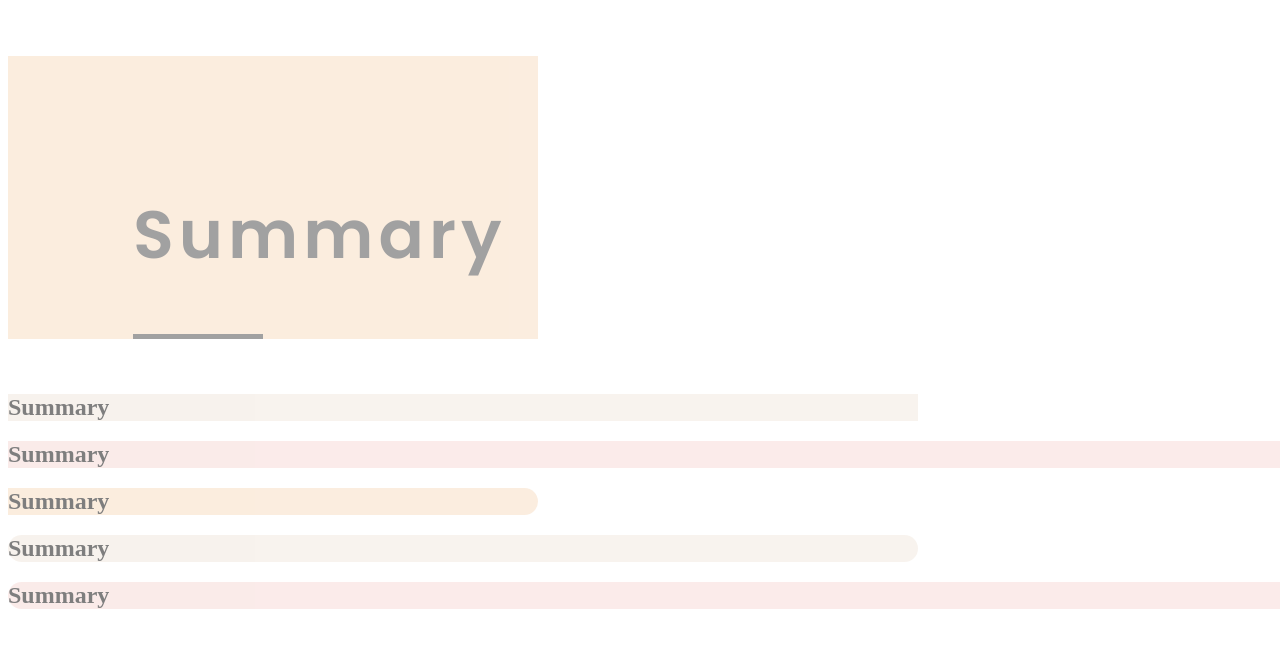
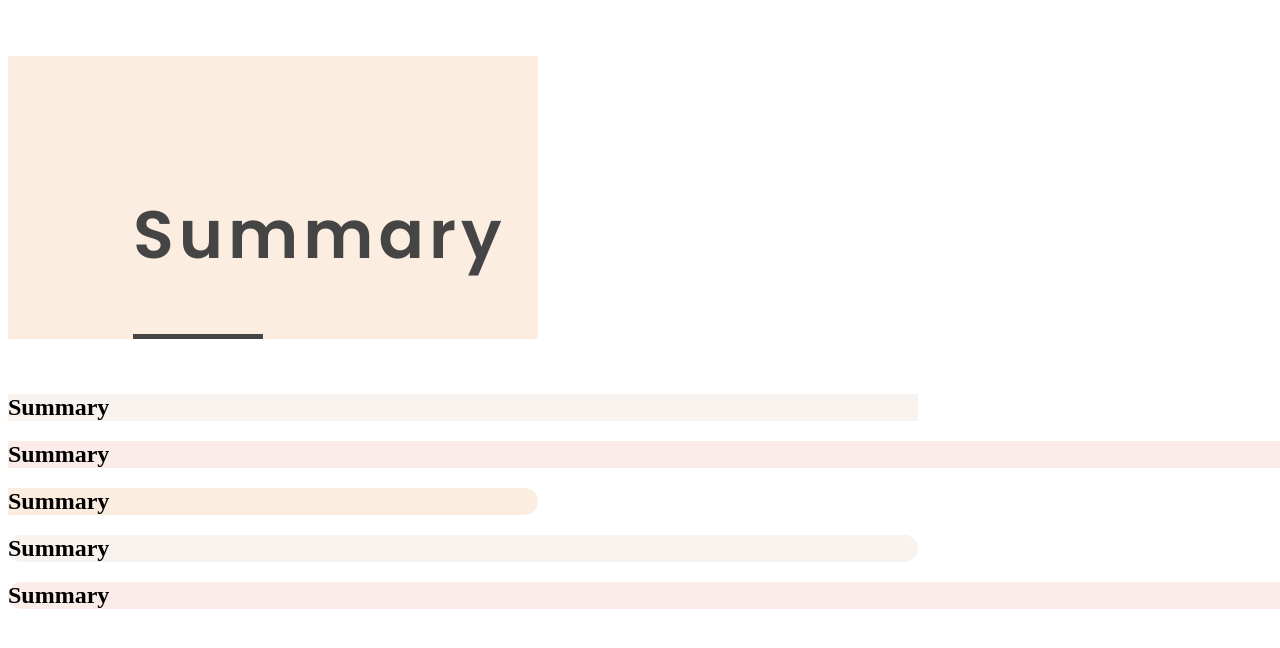
Before and after one commit to Tesafuss/rsschool-cv, a plain HTML site: page html elements/par-block.html in a window 1280 px wide. Shown: the top 648 px of the page. Drawn offline with Linux system fonts and the light colour scheme.

Commit message:
fix: change link color

```diff
--- a/css/fonts.scss
+++ b/css/fonts.scss
@@ -46,5 +46,5 @@
   font-weight: 500;
   font-size: 25px;
   line-height: 45px;
-  color: #000000;
+  color: #454545;
 }
--- a/css/par-block.scss
+++ b/css/par-block.scss
@@ -6,23 +6,20 @@
 
 .par-block--small {
   width: 530px;
-  background: #F8DCBF;
+  background-color: rgba(248, 220, 191, 0.5);
   mix-blend-mode: normal;
-  opacity: 0.5;
 }
 
 .par-block--average {
   width: 910px;
-  background: #F1E7DD;
+  background-color: rgba(241, 231, 221, 0.5);
   mix-blend-mode: normal;
-  opacity: 0.5;
 }
 
 .par-block--big {
   width: 1440px;
-  background: #F7D8D5;
+  background-color: rgba(247, 215, 212, 0.5);
   mix-blend-mode: normal;
-  opacity: 0.5;
 }
 
 .par-block--left {
```
Also changed, not shown: css/fonts.css, css/par-block.css, css/style.scss (line endings or trailing spaces), 1 other file.
